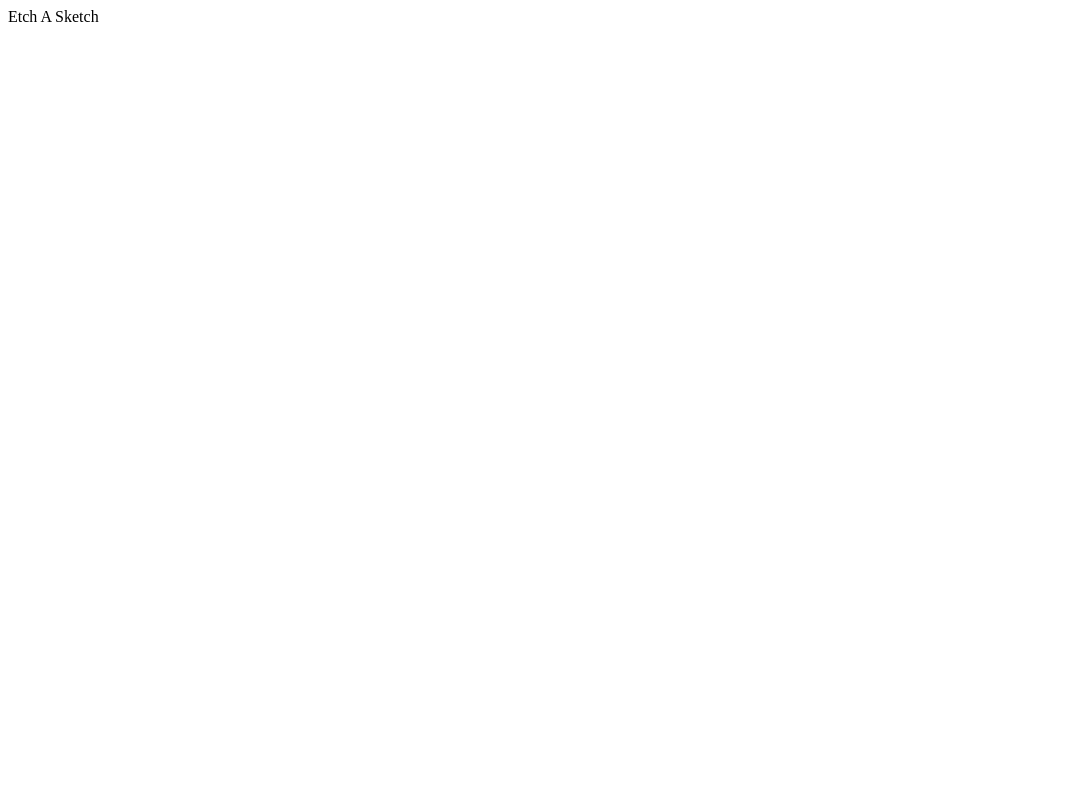
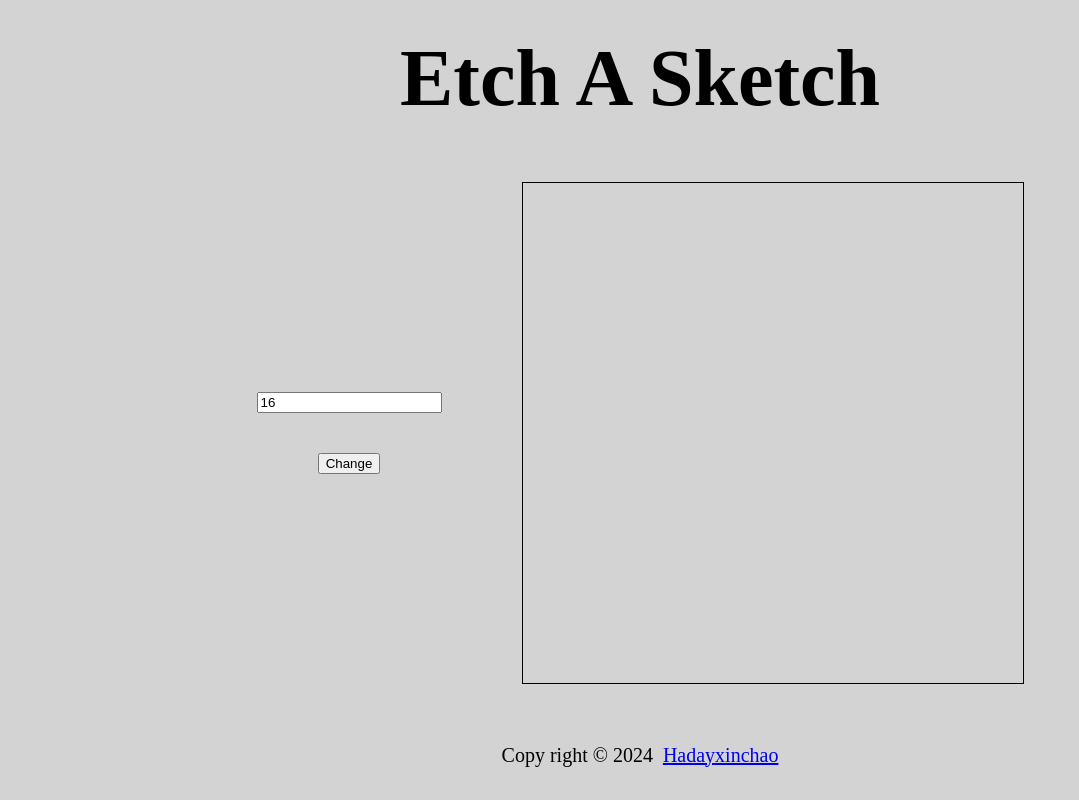
Before and after one commit to Hadayxinchao/etch-a-sketch, a plain HTML site: page index.html in a window 1280 px wide. Shown: the whole page, without its empty margins (0-1079 px from the left). Drawn offline with Linux system fonts and the light colour scheme.

Commit message:
Complete The Project

```diff
--- a/external.js
+++ b/external.js
@@ -1 +1,51 @@
 const container = document.querySelector(".container");
+
+const settings = document.querySelector(".settings");
+const settingsDoc = document.createElement("p");
+settings.appendChild(settingsDoc);
+
+const buttonChangeSizeGrid = document.createElement("button");
+settings.appendChild(buttonChangeSizeGrid);
+buttonChangeSizeGrid.textContent = "Change";
+
+function makeGrid(sizeGrid = 16){
+    while (container.firstChild) {
+        container.removeChild(container.firstChild);
+    }
+    for (let i = 0; i < sizeGrid; i++){
+        const row = document.createElement("div");
+        container.appendChild(row).className = 'gridRow';
+        for (let j = 0; j < sizeGrid; j++){
+            let newCell = document.createElement("div");
+            newCell.style.minWidth = `${500/sizeGrid}px`;
+            row.appendChild(newCell).className = 'cell';
+        }
+    }
+    let cells = document.querySelectorAll(".cell")
+    for (const cell of cells){
+        cell.addEventListener("mouseover", function (){
+            let x = Math.floor(Math.random() * 256);
+            let y = Math.floor(Math.random() * 256);
+            let z = Math.floor(Math.random() * 256);
+            cell.style.backgroundColor = `rgb(${x}, ${y}, ${z})`;
+        });
+    }
+
+}
+makeGrid();
+
+buttonChangeSizeGrid.addEventListener("click", function () {
+    let inputSize = parseInt(document.querySelector("#sizeOfGrid").value);
+    if (Number.isInteger(inputSize)){
+        if (inputSize < 0 || inputSize > 100){
+            settingsDoc.textContent = "Please input a size from 1 -> 100";
+        }
+        else {
+            makeGrid(inputSize);
+        }
+    }
+    else {
+        settingsDoc.textContent = "Please input a size from 1 -> 100";
+    }
+
+});
--- a/index.html
+++ b/index.html
@@ -8,6 +8,14 @@
 </head>
 <body>
     <div class="header">Etch A Sketch</div>
-    <div class="container"></div>
+    <div class="main">
+        <div class="settings">
+            <input type="number" name="Input" id="sizeOfGrid" value="16">
+        </div>
+        <div class="container"></div>
+    </div>
+    <div class="footer">
+        Copy right © 2024 <a href="https://github.com/Hadayxinchao">Hadayxinchao</a>
+    </div>
 </body>
 </html>
--- a/style.css
+++ b/style.css
@@ -0,0 +1,60 @@
+body {
+    margin: 0px;
+    background-color: lightgray;
+    min-height: 100vh;
+    font-family:'Times New Roman', Times, serif;
+    display: flex;
+    flex-direction: column;
+    justify-content: space-between;
+}
+.header {
+    padding: 30px;
+    line-height: 1.2;
+    text-align: center;
+    font-size: 80px;
+    font-weight: bold;
+}
+.main {
+    display: flex;
+    justify-content: center;
+    align-items: center;
+    gap: 80px;
+}
+.container {
+    height: 500px;
+    display: flex;
+    flex-direction: column;
+    border: 1px solid black;
+    margin: 0px;
+    padding: 0;
+    gap: 0;
+}
+
+.gridRow {
+    display: flex;
+    margin: 0;
+    padding: 0;
+    flex: 1;
+    justify-content: space-evenly;
+}
+
+.settings {
+    display: flex;
+    flex-direction: column;
+    align-items: center;
+    gap: 20px;
+    p {
+        font-size: large;
+        margin: 0px;
+    }
+}
+
+.footer {
+    height: 70px;
+    display: flex;
+    align-items: center;
+    justify-content: center;
+    gap: 10px;
+    padding: 10px;
+    font-size: 20px;
+}
```
